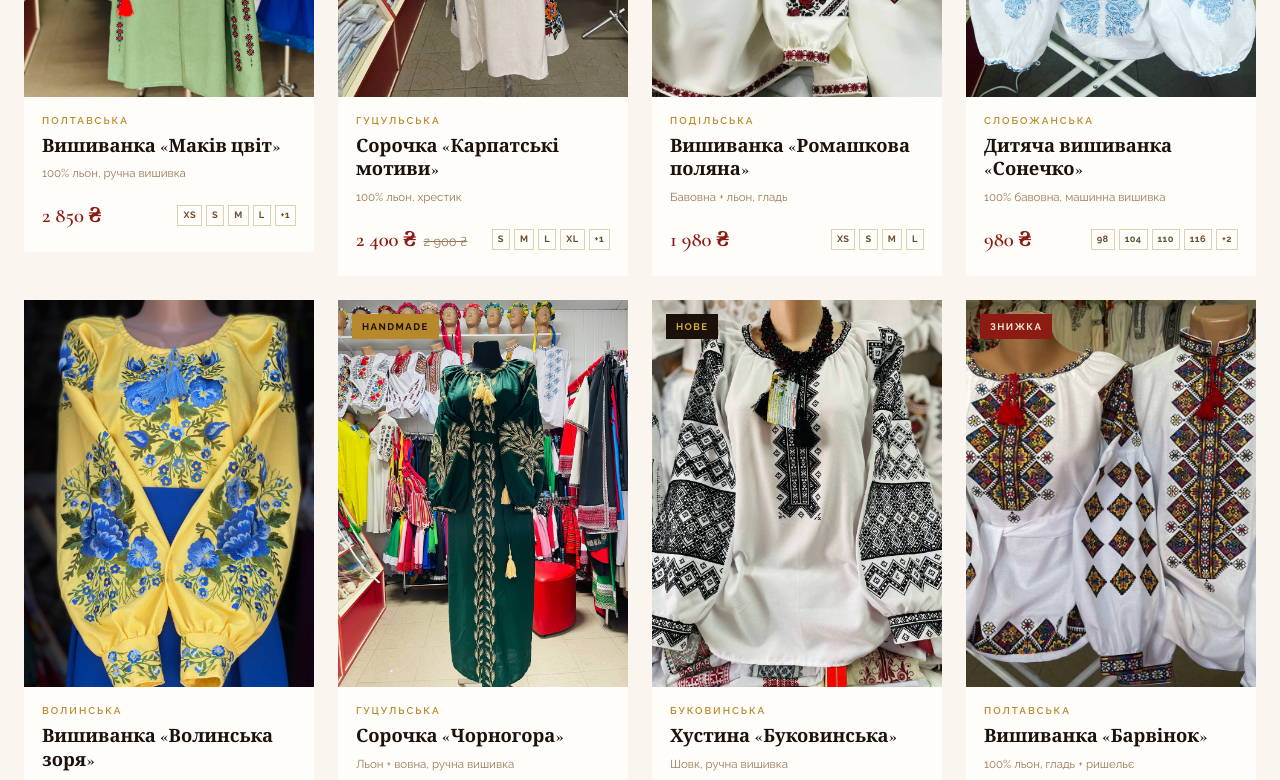
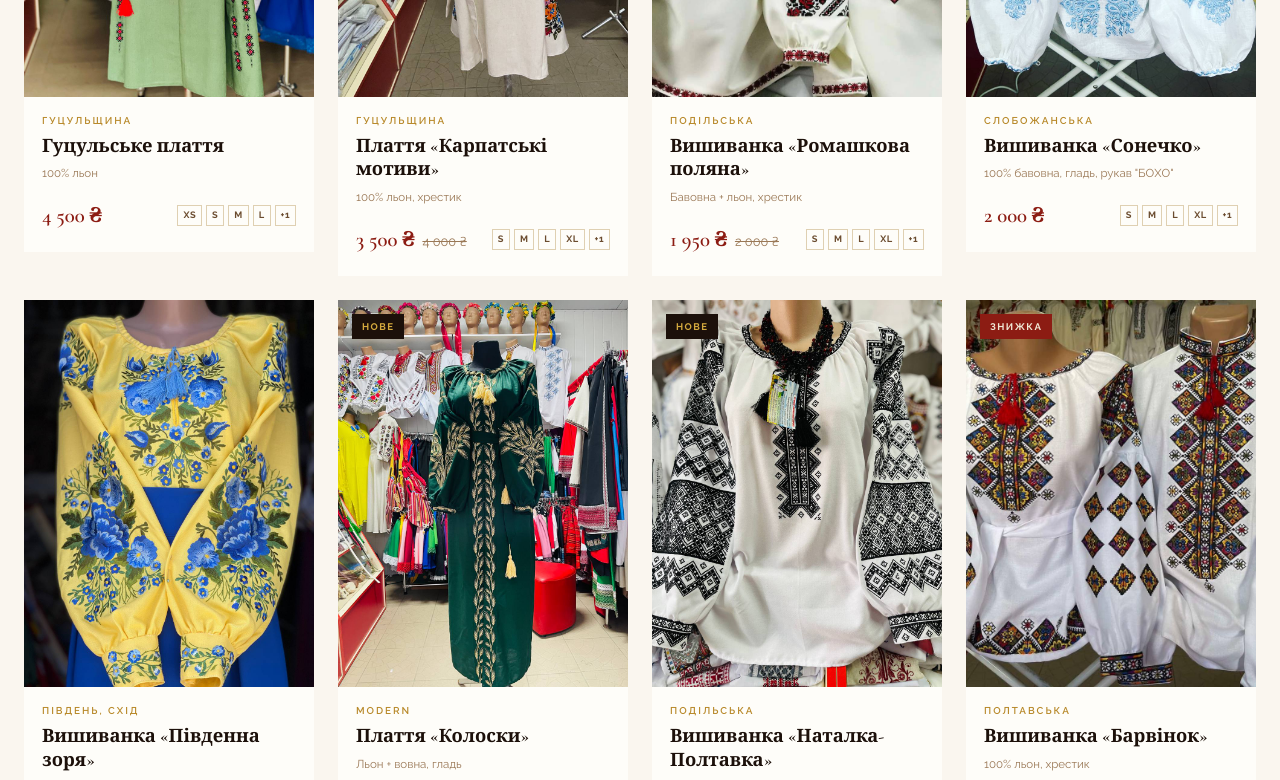
Before and after one commit to ValentiTeach/vyshyvanka-shop, a React (Vite) app: page / in a window 1280 px wide. Shown: the part 1600-2380 px from the top of the page. Built offline with nearby package versions, Linux system fonts and the light colour scheme.

Commit message:
Update products.js

```diff
--- a/src/data/products.js
+++ b/src/data/products.js
@@ -38,11 +38,11 @@ export const SORT_OPTIONS = [
 export const products = [
   {
     id: 1,
-    name: 'Вишиванка «Маків цвіт»',
+    name: 'Гуцульське плаття',
     category: 'women',
-    region: 'Полтавська',
-    fabric: '100% льон, ручна вишивка',
-    price: 2850,
+    region: 'Гуцульщина',
+    fabric: '100% льон',
+    price: 4500,
     oldPrice: null,
     badge: 'new',
     sizes: ['XS','S','M','L','XL'],
@@ -50,12 +50,12 @@ export const products = [
   },
   {
     id: 2,
-    name: 'Сорочка «Карпатські мотиви»',
-    category: 'men',
-    region: 'Гуцульська',
+    name: 'Плаття «Карпатські мотиви»',
+    category: 'women',
+    region: 'Гуцульщина',
     fabric: '100% льон, хрестик',
-    price: 2400,
-    oldPrice: 2900,
+    price: 3500,
+    oldPrice: 4000,
     badge: 'sale',
     sizes: ['S','M','L','XL','XXL'],
     image: imgProduct2,
@@ -65,59 +65,59 @@ export const products = [
     name: 'Вишиванка «Ромашкова поляна»',
     category: 'women',
     region: 'Подільська',
-    fabric: 'Бавовна + льон, гладь',
-    price: 1980,
-    oldPrice: null,
-    badge: 'handmade',
-    sizes: ['XS','S','M','L'],
+    fabric: 'Бавовна + льон, хрестик',
+    price: 1950,
+    oldPrice: 2000,
+    badge: 'sale',
+    sizes: ['S','M','L','XL','XXL'],
     image: imgProduct3,
   },
   {
     id: 4,
-    name: 'Дитяча вишиванка «Сонечко»',
-    category: 'children',
+    name: 'Вишиванка «Сонечко»',
+    category: 'women',
     region: 'Слобожанська',
-    fabric: '100% бавовна, машинна вишивка',
-    price: 980,
+    fabric: '100% бавовна, гладь,  рукав "БОХО" ',
+    price: 2000,
     oldPrice: null,
     badge: 'new',
-    sizes: ['98','104','110','116','122','128'],
+    sizes: ['S','M','L','XL','XXL'],
     image: imgProduct4,
   },
   {
     id: 5,
-    name: 'Вишиванка «Волинська зоря»',
+    name: 'Вишиванка «Південна зоря»',
     category: 'women',
-    region: 'Волинська',
-    fabric: '100% льон, ришельє',
-    price: 3200,
+    region: 'Південь, Схід',
+    fabric: '100% льон, квіткова гладь',
+    price: 2200,
     oldPrice: null,
     badge: null,
-    sizes: ['XS','S','M','L','XL'],
+    sizes: ['S','M','L','XL','XXL'],
     image: imgProduct5,
   },
   {
     id: 6,
-    name: 'Сорочка «Чорногора»',
-    category: 'men',
-    region: 'Гуцульська',
-    fabric: 'Льон + вовна, ручна вишивка',
+    name: 'Плаття «Колоски»',
+    category: 'women',
+    region: 'Modern',
+    fabric: 'Льон + вовна, гладь',
     price: 3600,
     oldPrice: null,
-    badge: 'handmade',
+    badge: 'new',
     sizes: ['M','L','XL','XXL'],
     image: imgProduct6,
   },
   {
     id: 7,
-    name: 'Хустина «Буковинська»',
-    category: 'accessories',
-    region: 'Буковинська',
-    fabric: 'Шовк, ручна вишивка',
-    price: 780,
+    name: 'Вишиванка «Наталка-Полтавка»',
+    category: 'women',
+    region: 'Подільська',
+    fabric: 'Льон, домоткане полотно',
+    price: 2300,
     oldPrice: null,
     badge: 'new',
-    sizes: ['one-size'],
+    sizes: ['M','L','XL','XXL'],
     image: imgProduct7,
   },
   {
@@ -125,59 +125,47 @@ export const products = [
     name: 'Вишиванка «Барвінок»',
     category: 'women',
     region: 'Полтавська',
-    fabric: '100% льон, гладь + ришельє',
+    fabric: '100% льон, хрестик',
     price: 2650,
     oldPrice: 3100,
     badge: 'sale',
-    sizes: ['S','M','L','XL'],
+    sizes: ['M','L','XL','XXL'],
     image: imgProduct8,
   },
   {
     id: 9,
-    name: 'Дитяча вишиванка «Лелека»',
-    category: 'children',
-    region: 'Подільська',
-    fabric: 'Бавовна, машинна вишивка',
-    price: 1100,
+    name: 'Вишиванка «Олександра»',
+    category: 'women',
+    region: 'Cлобожанщина',
+    fabric: 'Бавовна, хрестик',
+    price: 2100,
     oldPrice: null,
     badge: null,
-    sizes: ['98','104','110','116','122'],
+    sizes: ['M','L','XL','XXL'],
     image: imgProduct9,
   },
   {
     id: 10,
-    name: 'Пояс «Козацький»',
-    category: 'accessories',
+    name: 'Вишиванка «Козацька»',
+    category: 'women',
     region: 'Слобожанська',
-    fabric: 'Вовна, ручне плетіння',
-    price: 560,
+    fabric: 'Вовна, хрестик',
+    price: 2800,
     oldPrice: null,
-    badge: 'handmade',
-    sizes: ['S/M','L/XL'],
+    badge: 'new',
+    sizes: ['M','L','XL','XXL'],
     image: imgProduct10,
   },
   {
-    id: 11,
-    name: 'Сорочка «Гетьманська»',
-    category: 'men',
-    region: 'Полтавська',
-    fabric: '100% льон, ручна вишивка',
-    price: 2980,
-    oldPrice: null,
-    badge: 'new',
-    sizes: ['S','M','L','XL','XXL','3XL'],
-    image: imgProduct10, // використовується imgProduct10 — Product11.jpg відсутній
-  },
-  {
     id: 12,
-    name: 'Вишиванка «Троянда»',
+    name: 'Вишиванка «Світлана»',
     category: 'women',
-    region: 'Буковинська',
-    fabric: 'Льон + батист, гладь',
-    price: 3450,
+    region: 'Подільська',
+    fabric: 'Льон + батист, хрестик',
+    price: 2100,
     oldPrice: null,
     badge: null,
-    sizes: ['XS','S','M','L'],
+   sizes: ['M','L','XL','XXL'],
     image: imgProduct12,
   },
 ];
```
